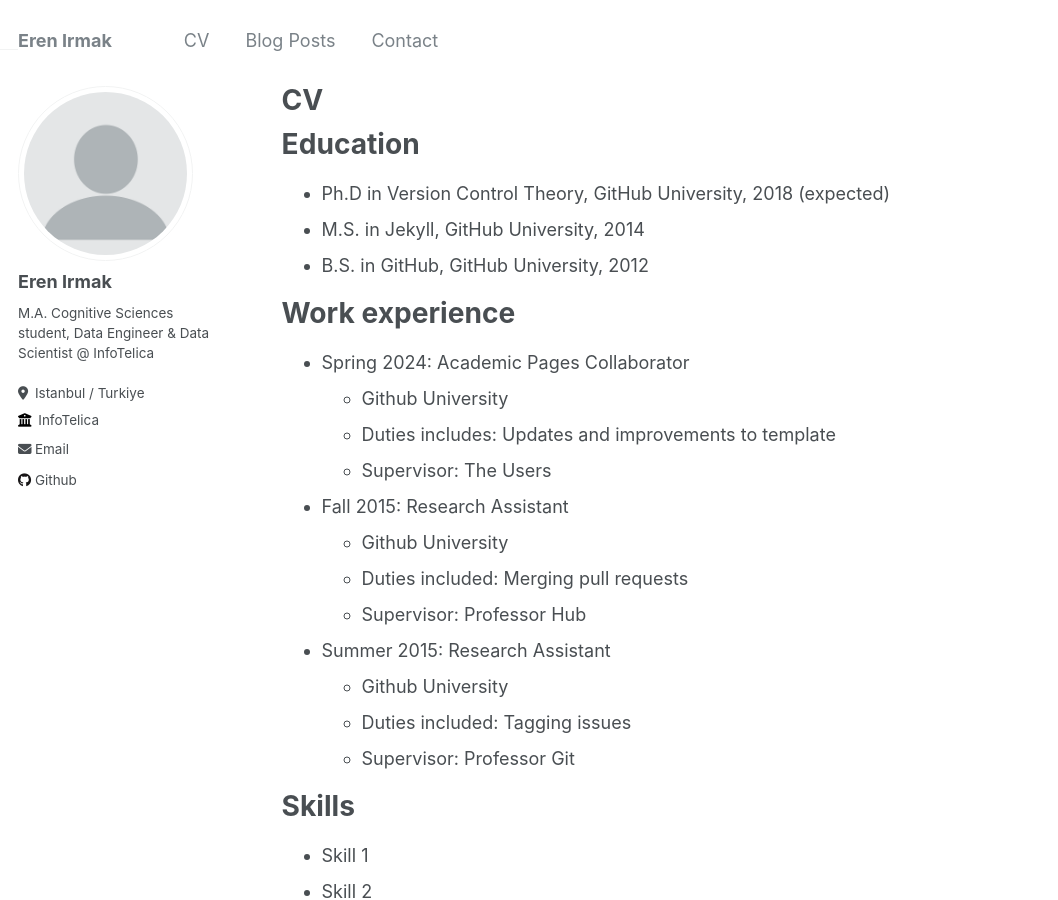
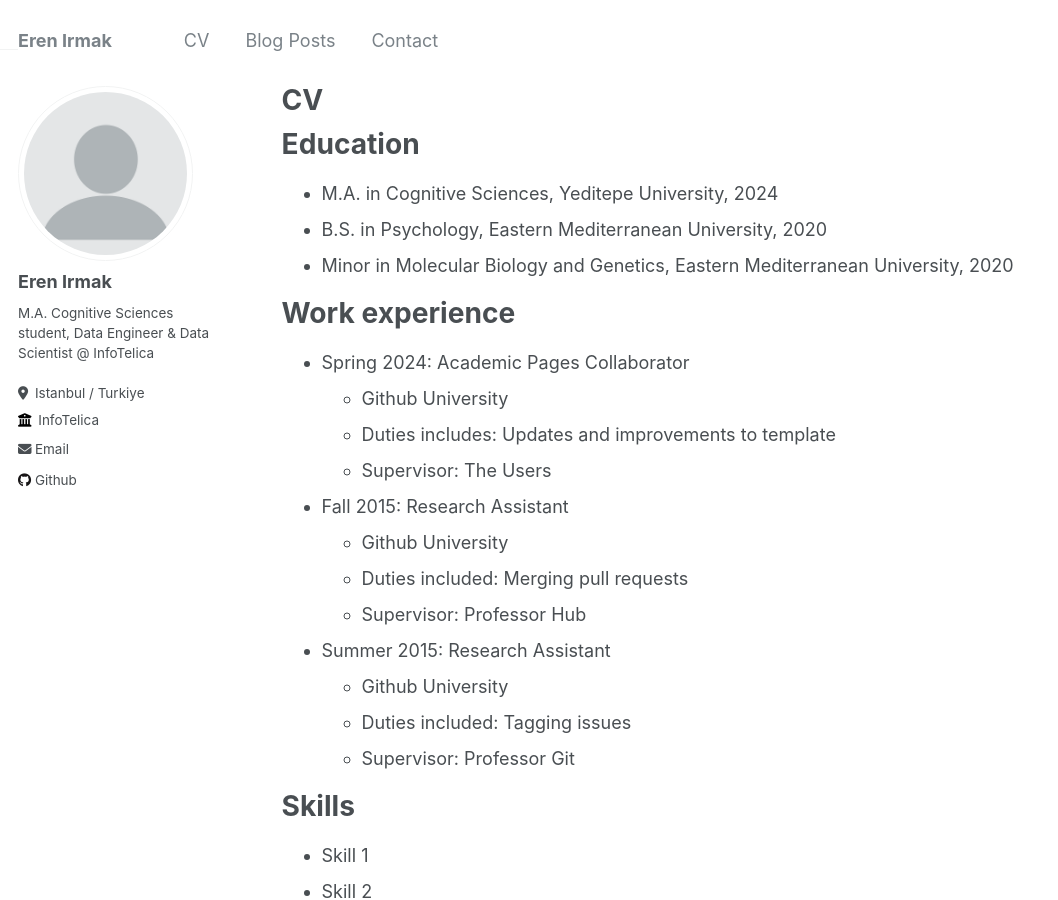
Before and after one commit to erenirmak/erenirmak.github.io, a Jekyll site: the page built from _pages/cv.md, in a window 1280 px wide and 900 px high. Shown: the whole window, without its empty margins (0-1058 px from the left). Built offline with Jekyll 4.4.1, drawn with Linux system fonts in a browser that asks for light colours.

Commit message:
Update cv.md

```diff
--- a/_pages/cv.md
+++ b/_pages/cv.md
@@ -11,9 +11,9 @@ redirect_from:
 
 Education
 ======
-* Ph.D in Version Control Theory, GitHub University, 2018 (expected)
-* M.S. in Jekyll, GitHub University, 2014
-* B.S. in GitHub, GitHub University, 2012
+* M.A. in Cognitive Sciences, Yeditepe University, 2024
+* B.S. in Psychology, Eastern Mediterranean University, 2020
+* Minor in Molecular Biology and Genetics, Eastern Mediterranean University, 2020
 
 Work experience
 ======
```
